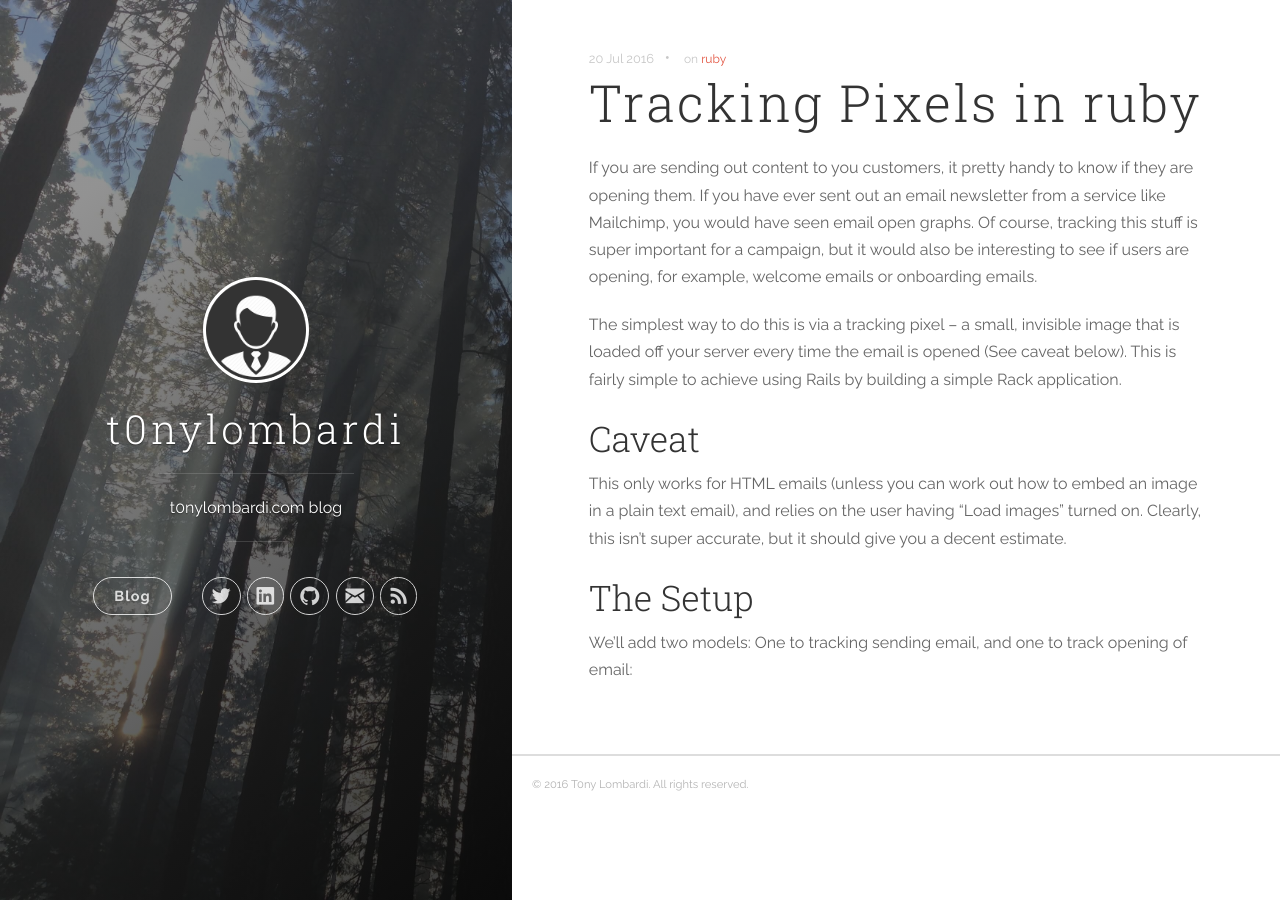
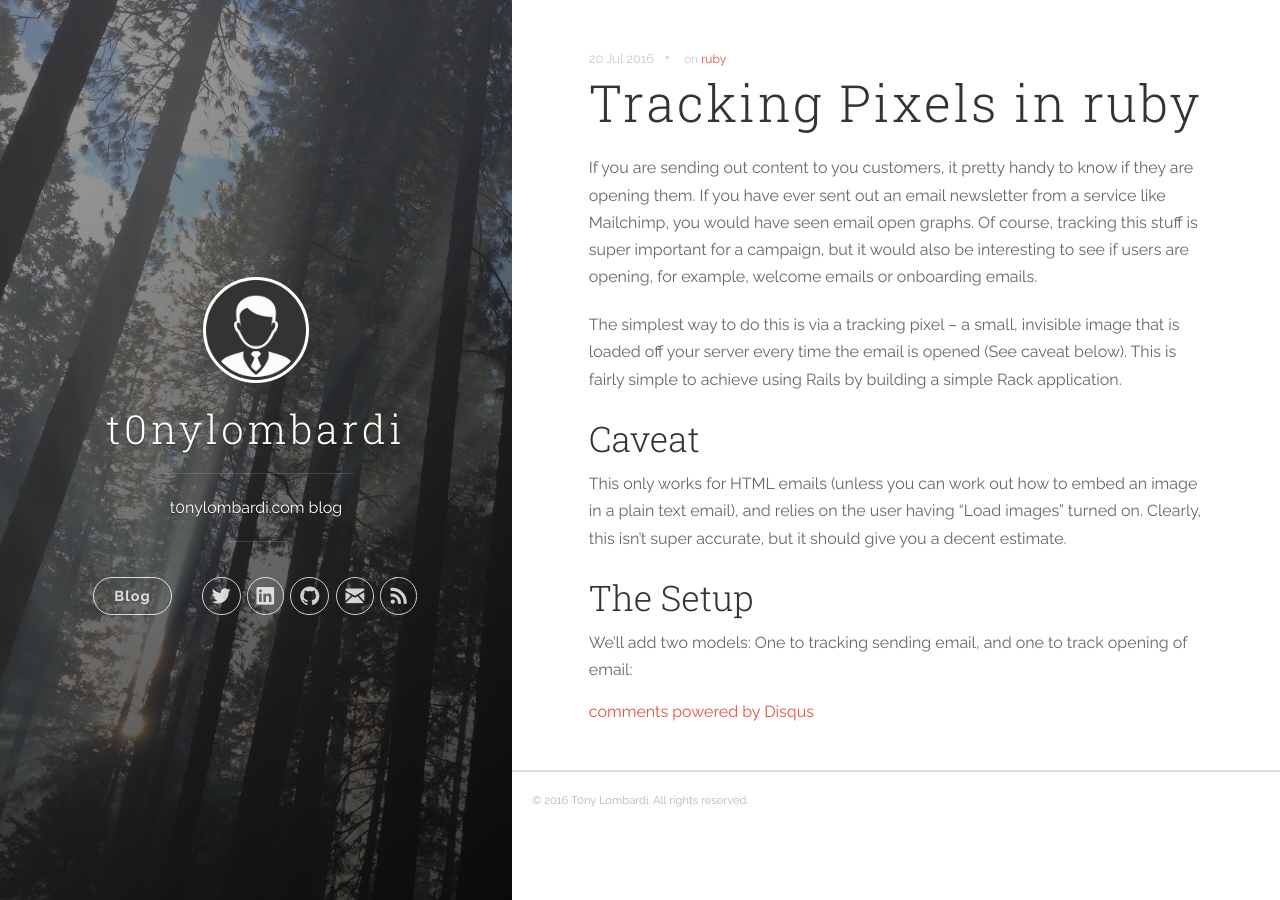
Before and after one commit to t0nylombardi/t0nylombardi-blog, a Jekyll site: the page built from _posts/2016-07-20-tracking-pixels-in-ruby.md, in a window 1280 px wide. Built offline with Jekyll 4.4.1, drawn with Linux system fonts in a browser that asks for light colours; nearby versions of some CDN libraries; comment, search, counter and statistics services are not loaded; some of the changed lines change nothing that is shown.

Commit message:
Edits _config.yml file to add disqus short name

```diff
--- a/_config.yml
+++ b/_config.yml
@@ -4,7 +4,7 @@
 url: 'http://t0nylombardi.com/'
 baseurl: '/'
 # google_analytics: 'UA-XXXXXX-X'
-# disqus_shortname: 'your-disqus-name'
+disqus_shortname: 't0nylombardi'
 
 author:
   name: 'T0ny Lombardi'
```
